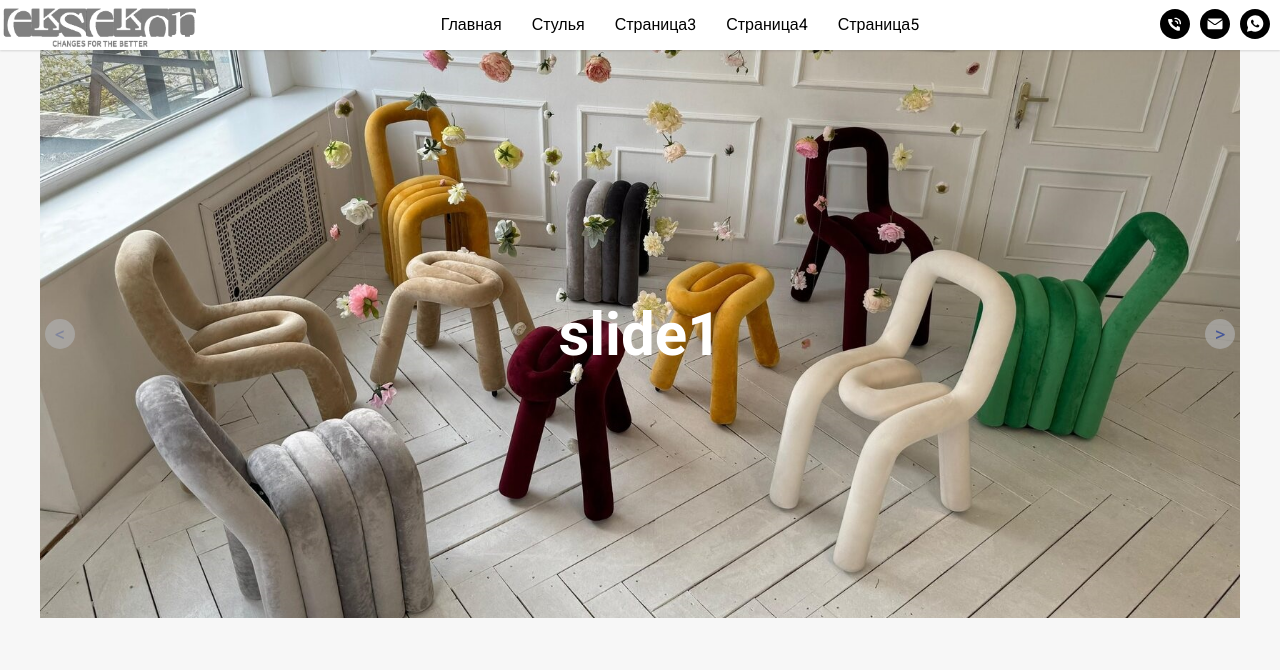
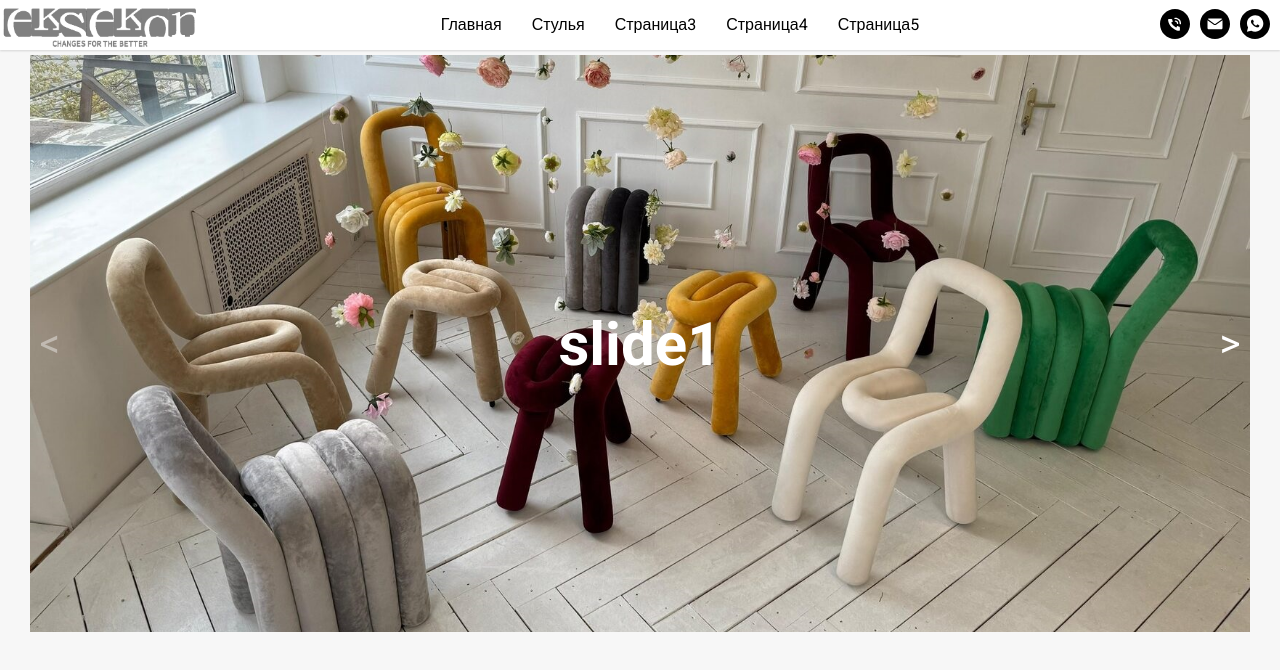
Before and after one commit to leonraz58/eksekon, a React app: page / in a window 1280 px wide. Shown: the top 670 px of the page. Built offline with nearby package versions, Linux system fonts and the light colour scheme; a web font is replaced by a local one.

Commit message:
fix main page wrappers

```diff
--- a/src/components/pageContainer/pageContainer.module.scss
+++ b/src/components/pageContainer/pageContainer.module.scss
@@ -4,6 +4,7 @@
   padding: 0 30px;
   margin: 0 auto;
   height: 100%;
+  max-width: 1400px;
 
   @media screen and (max-width: 768px) {
     padding: 0 10px;
--- a/src/layout/main/main.module.scss
+++ b/src/layout/main/main.module.scss
@@ -1,19 +1,21 @@
 .sectionMain {
-  display: flex;
-  flex-direction: column;
-  justify-content: center;
-  align-items: center;
+  padding-top: 5px;
+}
 
+.containerMain {
+  width: 100%;
+  padding: 0 30px;
+  margin: 0 auto;
+  max-width: 1400px;
 }
 
 .mainDiv {
-  max-width: 1200px;
-  width: 100%;
-  display: flex;
-  justify-content: center;
+  //max-width: 1400px;
+  //width: 100%;
+  //margin: 0 auto;
 
   .imgWrapper {
-    max-width: 1200px;
+    //max-width: 1400px;
     width: 100%;
     display: flex;
     justify-content: center;
--- a/src/layout/main/main.tsx
+++ b/src/layout/main/main.tsx
@@ -2,20 +2,32 @@ import s from './main.module.scss'
 import AliceCarousel from "react-alice-carousel";
 import image from './../../assets/images/main.jpeg'
 import imageSlider from './../../assets/images/mainSlider.jpeg'
+import imageSlider2 from './../../assets/images/mainSlider2.jpeg'
+import "react-alice-carousel/lib/alice-carousel.css";
 import './../../styles/aliceCarousel.css'
+import {PageContainer} from "../../components/pageContainer/pageContainer";
 
 export const Main = () => {
 
     const items = [
         <div className={s.imgWrapper}><img className={s.image} src={imageSlider} alt=""></img><h2>slide1</h2></div>,
-        <div className={s.imgWrapper}><img className={s.image} src={imageSlider} alt=""></img><h2>slide2</h2></div>,
+        <div className={s.imgWrapper}><img className={s.image} src={imageSlider2} alt=""></img><h2>slide2</h2></div>,
         <div className={s.imgWrapper}><img className={s.image} src={imageSlider} alt=""></img><h2>slide3</h2></div>,
     ]
 
-    return <section className={s.sectionMain}>
-        {/*<div className={s.mainDiv}><img className={s.image} src={image} alt=""/></div>*/}
-        <div className={s.mainDiv}><AliceCarousel disableDotsControls={true} items={items}/></div>
-
+    return <section>
+        <div className={s.sectionMain}>
+            <PageContainer>
+                {/*<div className={s.mainDiv}><img className={s.image} src={image} alt=""/></div>*/}
+                <div className={s.mainDiv}>
+                    <AliceCarousel animationType={'fadeout'}
+                                   disableDotsControls={true}
+                                   items={items}
+                        //renderPrevButton={() => (<div>{'<'}</div>)}
+                    />
+                </div>
+            </PageContainer>
+        </div>
 
     </section>
 }
--- a/src/styles/aliceCarousel.css
+++ b/src/styles/aliceCarousel.css
@@ -10,14 +10,14 @@
     position: absolute;
     top: 50%;
     transform: translateY(-50%);
-    background-color: rgba(175, 175, 175, 0.68);
+    background-color: transparent;
     border-radius: 50%;
     width: 30px;
     height: 30px;
     display: flex;
     justify-content: center;
     align-items: center;
-    font-size: 20px;
+    font-size: 40px;
 
 }
 
@@ -26,7 +26,7 @@
     /*cursor: pointer;*/
     /*padding: 5px;*/
     /*margin: 0;*/
-    color: #556aba;
+    color: #ffffff;
 }
 
 .alice-carousel__prev-btn {
@@ -37,3 +37,8 @@
     right: 0;
     margin-right: 5px;
 }
+
+.alice-carousel__prev-btn-item,
+.alice-carousel__next-btn-item {
+    color: #ffffff;
+}
```
Also changed, not shown: src/assets/images/mainSlider2.jpeg (added).
